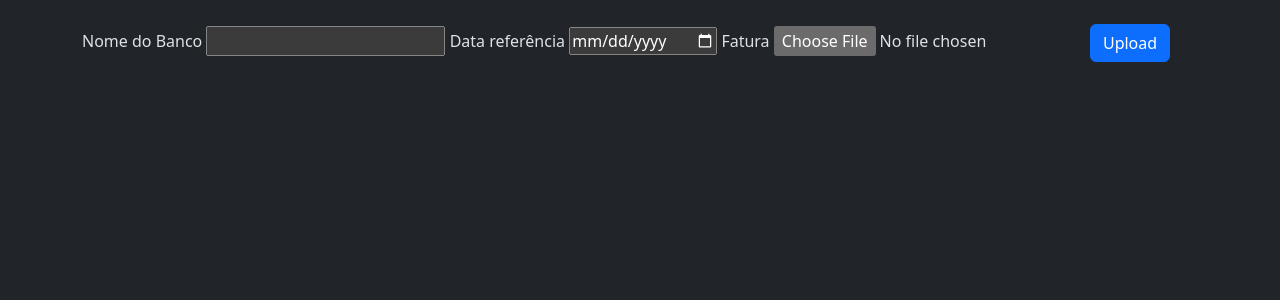
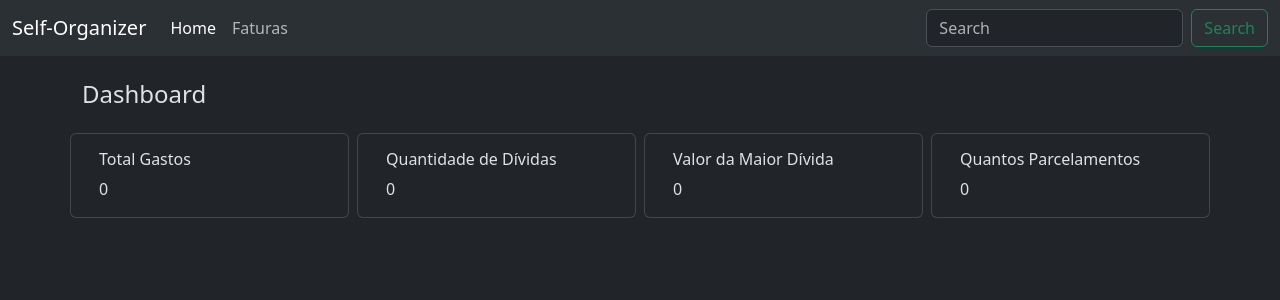
Before and after one commit to vieirafrancisco/self-organizer, a Flask app: page / in a window 1280 px wide. Shown: the top 300 px of the page. Run offline with Flask 3, Linux system fonts and the light colour scheme; parts of the project's set-up code (start-up, migrations or seed data) failed here and were passed over.

Commit message:
Create a simple dashboard

```diff
--- a/app/main.py
+++ b/app/main.py
@@ -13,7 +13,35 @@ main = Blueprint('main', __name__)
 
 
 @main.route('/')
-def list_invoices():
+def dashboard():
+    total_debt = 0
+    count_debt = 0
+    greater_debt = 0
+    installment_debt = 0
+    for invoice in Invoice.objects:
+        filtered_debts = [debt for debt in invoice.debts if debt.value > 0]
+        total_debt += sum([debt.value for debt in filtered_debts])
+        count_debt += len(filtered_debts)
+        greater_debt = max(
+            greater_debt, max([debt.value for debt in filtered_debts])
+        )
+        installment_debt += len([
+            debt.value
+            for debt in filtered_debts
+            if debt.total_installments > 1
+        ])
+
+    return render_template(
+        'dashboard.html',
+        total_debt=round(total_debt, 2),
+        count_debt=count_debt,
+        greater_debt=greater_debt,
+        installment_debt=installment_debt,
+    )
+
+
+@main.route('/invoice/list')
+def list_invoice():
     return render_template('list.html', invoices=Invoice.objects)
 
 
--- a/app/templates/base.html
+++ b/app/templates/base.html
@@ -14,6 +14,32 @@
 </head>
 
 <body data-bs-theme="dark">
+  <!-- Topbar start -->
+  <nav class="navbar navbar-expand-lg bg-body-tertiary">
+    <div class="container-fluid">
+      <a class="navbar-brand" href="/">Self-Organizer</a>
+      <button class="navbar-toggler" type="button" data-bs-toggle="collapse" data-bs-target="#navbarSupportedContent"
+        aria-controls="navbarSupportedContent" aria-expanded="false" aria-label="Toggle navigation">
+        <span class="navbar-toggler-icon"></span>
+      </button>
+      <div class="collapse navbar-collapse" id="navbarSupportedContent">
+        <ul class="navbar-nav me-auto mb-2 mb-lg-0">
+          <li class="nav-item">
+            <a class="nav-link active" aria-current="page" href="/">Home</a>
+          </li>
+          <li class="nav-item">
+            <a class="nav-link" href="{{ url_for('main.list_invoice') }}">Faturas</a>
+          </li>
+        </ul>
+        <form class="d-flex" role="search">
+          <input class="form-control me-2" type="search" placeholder="Search" aria-label="Search">
+          <button class="btn btn-outline-success" type="submit">Search</button>
+        </form>
+      </div>
+    </div>
+  </nav>
+  <!-- Topbar end -->
+
   <div class="container mt-4">
     {% block content %}
     {% endblock content %}
--- /dev/null
+++ b/app/templates/dashboard.html
@@ -0,0 +1,51 @@
+{% extends 'base.html' %}
+
+{% block title %}
+Dashboard
+{% endblock title %}
+
+{% block content %}
+<div class="content">
+  <div class="header">
+    <h4>Dashboard</h4>
+  </div>
+
+  <div class="quick-notes row gap-2 mt-4">
+    <div class="card col">
+      <div class="card-body">
+        <div class="title">
+          <h6>Total Gastos</h6>
+        </div>
+        {{ total_debt }}
+      </div>
+    </div>
+
+    <div class="card col">
+      <div class="card-body">
+        <div class="title">
+          <h6>Quantidade de Dívidas</h6>
+        </div>
+        {{ count_debt }}
+      </div>
+    </div>
+
+    <div class="card col">
+      <div class="card-body">
+        <div class="title">
+          <h6>Valor da Maior Dívida</h6>
+        </div>
+        {{ greater_debt }}
+      </div>
+    </div>
+
+    <div class="card col">
+      <div class="card-body">
+        <div class="title">
+          <h6>Quantos Parcelamentos</h6>
+        </div>
+        {{ installment_debt }}
+      </div>
+    </div>
+  </div>
+</div>
+{% endblock content %}
--- a/app/templates/list.html
+++ b/app/templates/list.html
@@ -1,17 +1,10 @@
-<!DOCTYPE html>
-<html lang="pt-br">
+{% extends 'base.html' %}
 
-<head>
-  <meta charset="UTF-8">
-  <meta name="viewport" content="width=device-width, initial-scale=1.0">
-  <title>Index</title>
+{% block title %}
+Lista de Faturas
+{% endblock title %}
 
-  <link href="https://cdn.jsdelivr.net/npm/bootstrap@5.3.3/dist/css/bootstrap.min.css" rel="stylesheet"
-    integrity="sha384-QWTKZyjpPEjISv5WaRU9OFeRpok6YctnYmDr5pNlyT2bRjXh0JMhjY6hW+ALEwIH" crossorigin="anonymous">
-</head>
-
-<body data-bs-theme="dark">
-  <div class="container mt-4">
+{% block content %}
 <form action="{{ url_for('main.create_invoice') }}" method="post" enctype="multipart/form-data">
   <label for="bank_name">Nome do Banco</label>
   <input type="text" name="bank_name" id="bank_name">
@@ -44,12 +37,4 @@
   </tbody>
 </table>
 {% endif %}
-
-  </div>
-
-  <script src="https://cdn.jsdelivr.net/npm/bootstrap@5.3.3/dist/js/bootstrap.bundle.min.js"
-    integrity="sha384-YvpcrYf0tY3lHB60NNkmXc5s9fDVZLESaAA55NDzOxhy9GkcIdslK1eN7N6jIeHz"
-    crossorigin="anonymous"></script>
-</body>
-
-</html>
+{% endblock content %}
```
Lines whose indentation alone changed are shown as unchanged.
